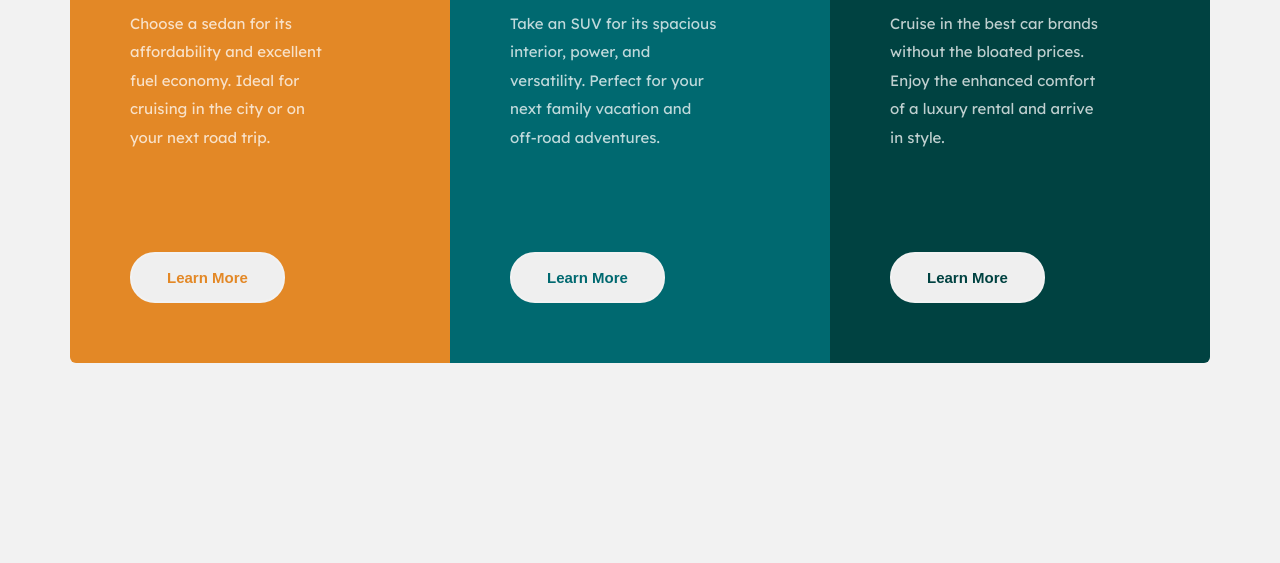
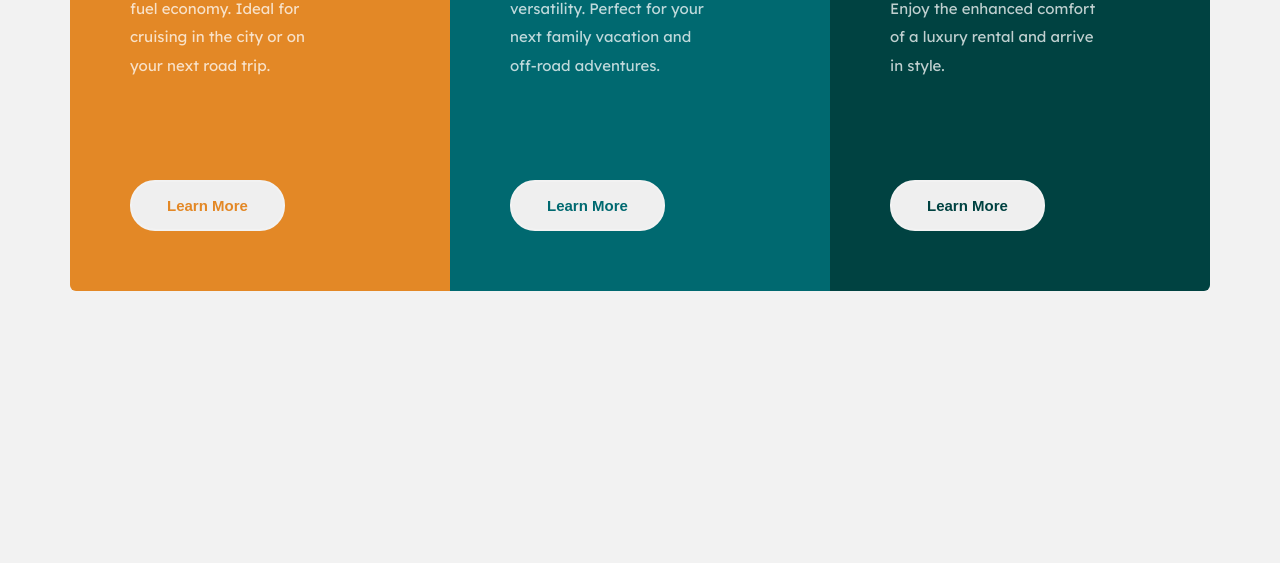
Before and after one commit to rida192/3-column-preview-card-component, a plain HTML site: page index.html in a window 1280 px wide. Shown: the part 375-938 px from the top of the page. After the commit the page ends 800 px from the top, so only its background shows below. Drawn offline with Linux system fonts and the light colour scheme.

Commit message:
another modify

```diff
--- a/css/style.css
+++ b/css/style.css
@@ -69,7 +69,7 @@ ul{
 .cards{
     display: grid;
     grid-template-columns: repeat(auto-fill, minmax(300px,1fr));
-    padding: 200px 0;
+    padding: 100px 0;
 }
 @media (max-width:767px){
     .cards{
@@ -121,6 +121,7 @@ ul{
     color: var(--Very-light-gray-background-headings-buttons);
     font-family: 'Big Shoulders Display';
     letter-spacing: 1px;
+    font-size: 43px;
 }
 .text p{
     /* max-width: 211px;
```
